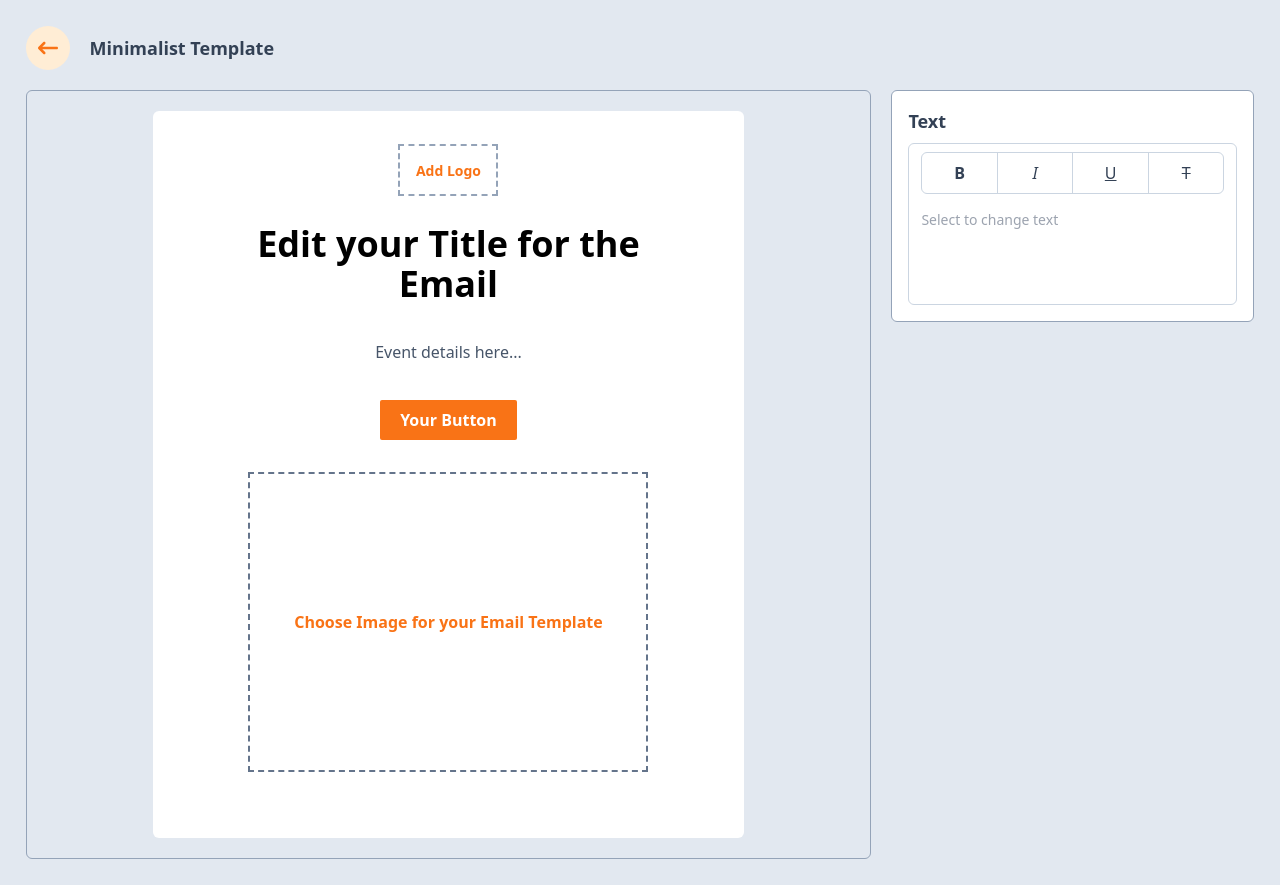
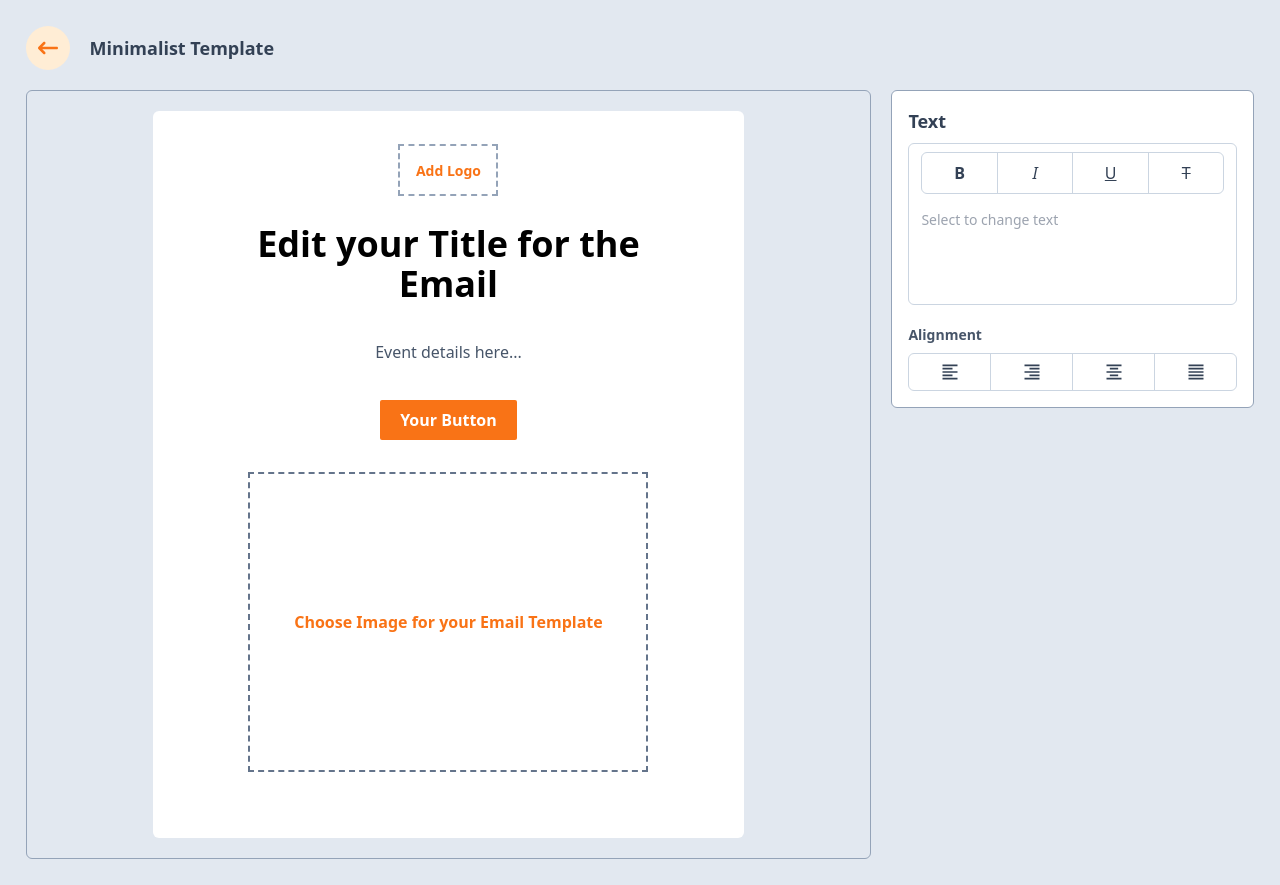
Before and after one commit to rabiulahsan/email-template-builder, a React (Vite) app in the folder email-template-client/: page /edit/template/1 in a window 1280 px wide. Built offline with nearby package versions, Linux system fonts and the light colour scheme.

Commit message:
created alignment button

```diff
--- a/email-template-client/src/Pages/EditTemplate/EditTemplate.jsx
+++ b/email-template-client/src/Pages/EditTemplate/EditTemplate.jsx
@@ -4,6 +4,12 @@ import { useRef, useState } from "react";
 // import { toast } from "react-toastify";
 import MainImageUploader from "../../Components/MainImageUploader/MainImageUploader";
 import { FaArrowLeftLong } from "react-icons/fa6";
+import {
+  MdFormatAlignLeft,
+  MdFormatAlignRight,
+  MdFormatAlignJustify,
+  MdFormatAlignCenter,
+} from "react-icons/md";
 
 const EditTemplate = () => {
   const [logo, setLogo] = useState(null);
@@ -246,6 +252,39 @@ const EditTemplate = () => {
                 ></textarea>
               </div>
             </div>
+
+            {/* alignment button  */}
+            <div className="mt-5">
+              <p className="text-slate-600 text-sm font-semibold mb-2">
+                Alignment
+              </p>
+              <div className="flex border border-slate-300 rounded-md overflow-hidden text-slate-700">
+                <p
+                  className="flex-1 px-3 py-2 font-bold text-center  hover:bg-slate-100 border-r border-slate-300 cursor-pointer flex justify-center items-center"
+                  title="Left"
+                >
+                  <MdFormatAlignLeft size={20}></MdFormatAlignLeft>
+                </p>
+                <p
+                  className="flex-1 px-3 py-2 italic text-center hover:bg-slate-100 border-r border-slate-300 cursor-pointer flex justify-center items-center"
+                  title="Right"
+                >
+                  <MdFormatAlignRight size={20}></MdFormatAlignRight>
+                </p>
+                <p
+                  className="flex-1 px-3 py-2 underline text-center hover:bg-slate-100 border-r border-slate-300 cursor-pointer flex justify-center items-center"
+                  title="Center"
+                >
+                  <MdFormatAlignCenter size={20}></MdFormatAlignCenter>
+                </p>
+                <p
+                  className="flex-1 px-3 py-2 line-through text-center hover:bg-slate-100 cursor-pointer flex justify-center items-center"
+                  title="Justify"
+                >
+                  <MdFormatAlignJustify size={20}></MdFormatAlignJustify>
+                </p>
+              </div>
+            </div>
           </div>
         </div>
       </div>
```
